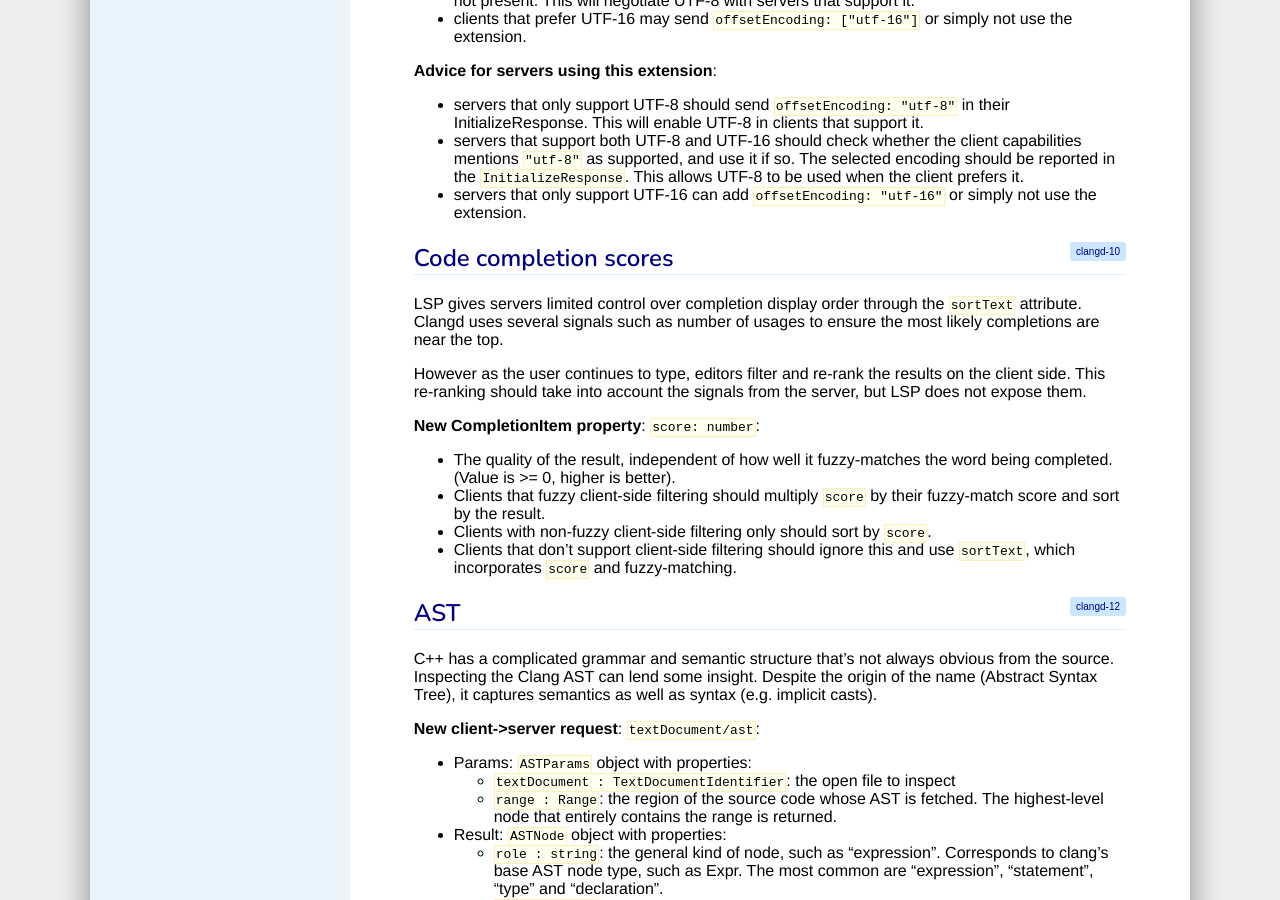
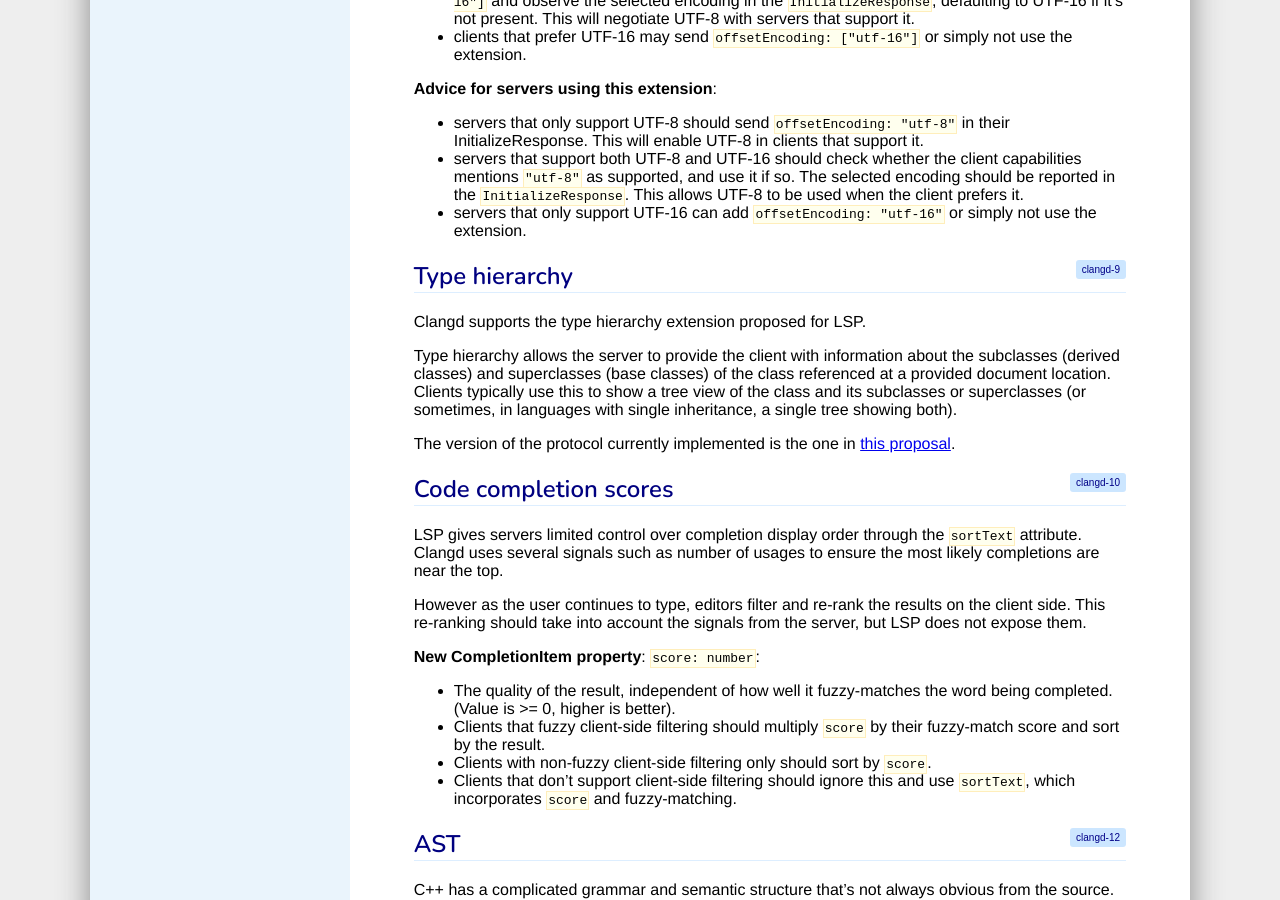
Before and after one commit to llvm/clangd-www, a Jekyll site: the page built from extensions.md, in a window 1280 px wide and 900 px high, scrolled down 3300 px. Built offline with Jekyll 4.4.1, drawn with Linux system fonts in a browser that asks for light colours; our own code applies the rules of GitHub Pages for plain Markdown files.

Commit message:
Document clangd's type hierarchy extension

```diff
--- a/extensions.md
+++ b/extensions.md
@@ -167,6 +167,20 @@ clangd allows clients to use UTF-8 offsets instead. This allows clients that alw
     This allows UTF-8 to be used when the client prefers it.
   - servers that only support UTF-16 can add `offsetEncoding: "utf-16"` or simply not use the extension.
 
+## Type hierarchy
+{:.v9}
+
+Clangd supports the type hierarchy extension proposed for LSP.
+
+Type hierarchy allows the server to provide the client with information about
+the subclasses (derived classes) and superclasses (base classes) of the class
+referenced at a provided document location. Clients typically use this to show
+a tree view of the class and its subclasses or superclasses (or sometimes, in
+languages with single inheritance, a single tree showing both).
+
+The version of the protocol currently implemented is the one in
+[this proposal](https://github.com/microsoft/vscode-languageserver-node/pull/426).
+
 ## Code completion scores
 {:.v10}
 
```
